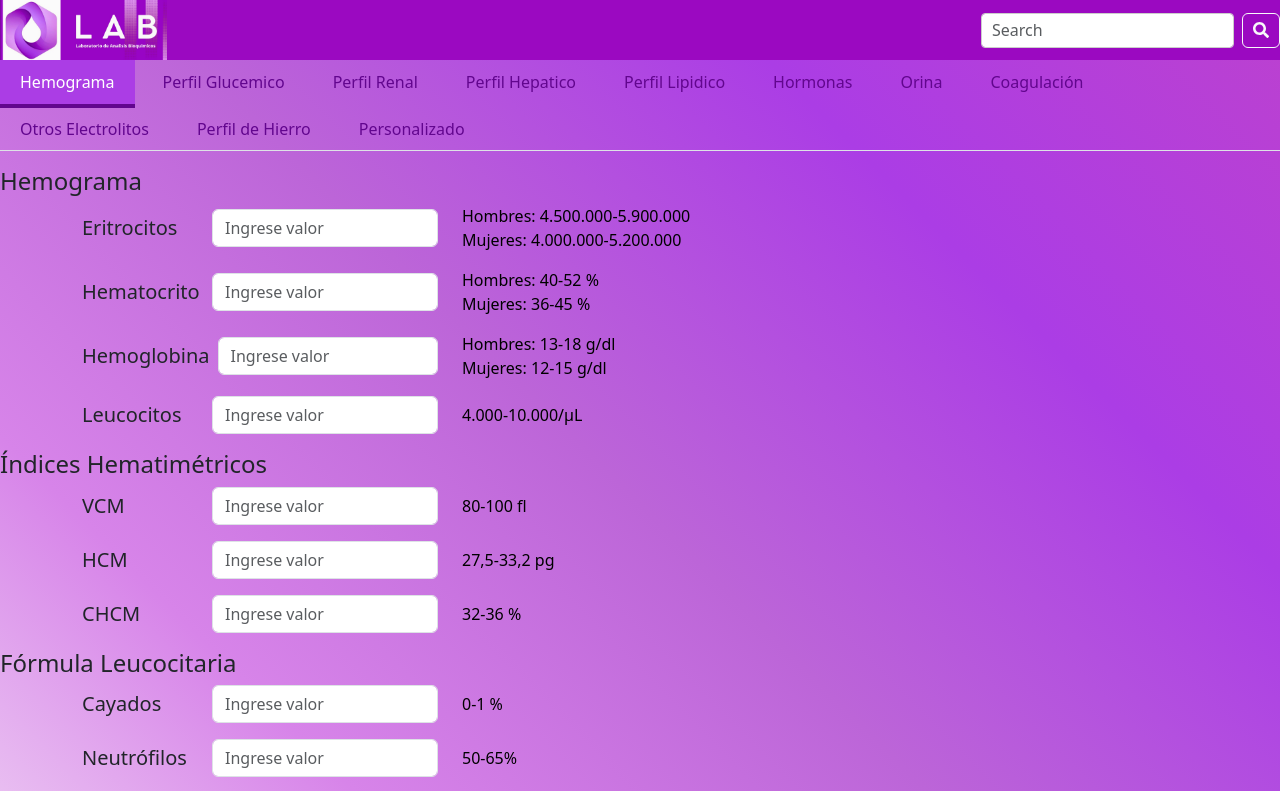
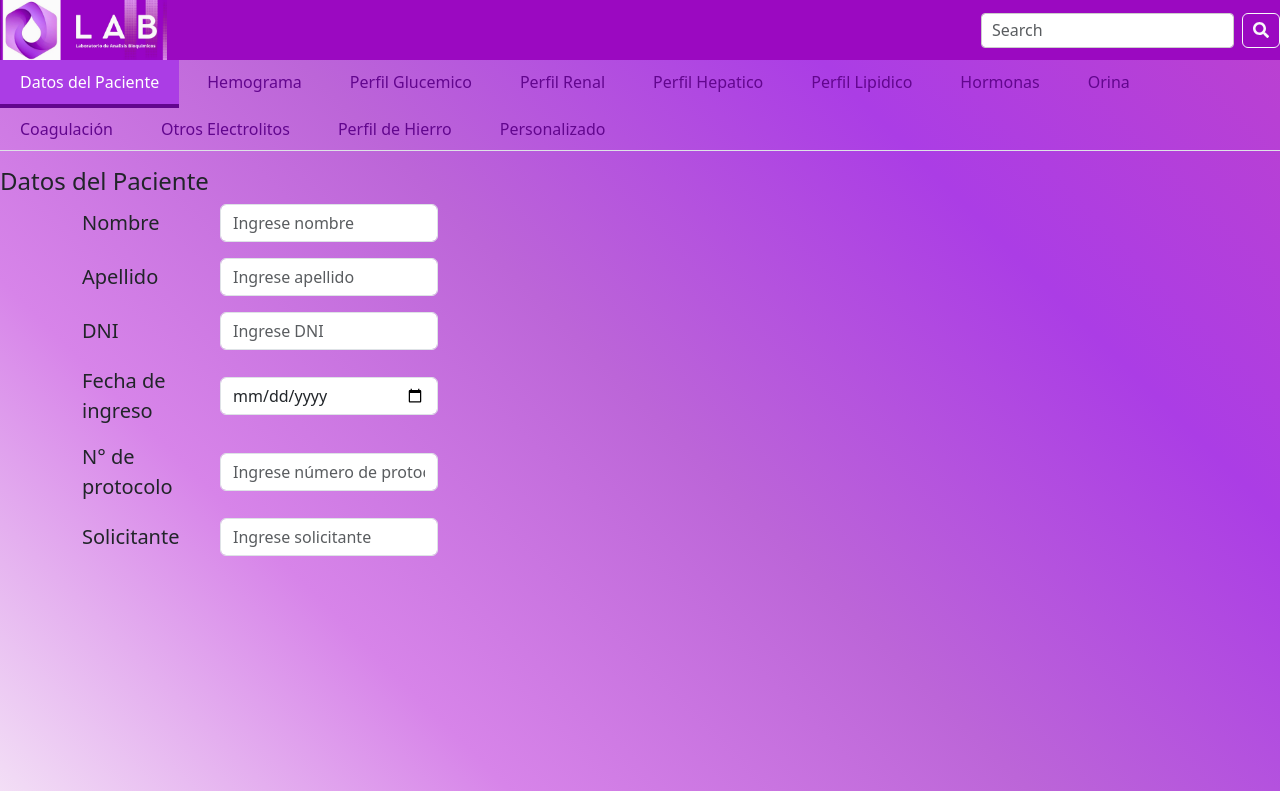
Before and after one commit to Natividadrodriguez/resultsync, a React (Vite) app: page /cargaresultados in a window 1280 px wide. Shown: the top 791 px of the page. Built offline with nearby package versions, Linux system fonts and the light colour scheme.

Commit message:
Agrego tab con formulario para los datos del paciente

```diff
--- a/src/Components/CargaResultados/CargaResultados.jsx
+++ b/src/Components/CargaResultados/CargaResultados.jsx
@@ -9,11 +9,61 @@ const CargaResultados = () => {
     <>
       <NavBar />
      <Tabs
-      defaultActiveKey="hemograma"
+      defaultActiveKey="datos-paciente"
       transition={false}
       id="noanim-tab-example"
       className="mb-3"
     >
+      <Tab eventKey="datos-paciente" title="Datos del Paciente">
+        <div>
+          <h4>Datos del Paciente</h4>
+        </div>
+  <div className="container">
+
+    <Form>
+      <Form.Group className="row align-items-center mb-3">
+        <div className="col-lg-4 col-md-8 d-flex align-items-center">
+          <Form.Label className="me-2 mb-0 fs-5" style={{ minWidth: '130px' }}>Nombre</Form.Label>
+          <Form.Control type="text" placeholder="Ingrese nombre" />
+        </div>
+      </Form.Group>
+
+      <Form.Group className="row align-items-center mb-3">
+        <div className="col-lg-4 col-md-8 d-flex align-items-center">
+          <Form.Label className="me-2 mb-0 fs-5" style={{ minWidth: '130px' }}>Apellido</Form.Label>
+          <Form.Control type="text" placeholder="Ingrese apellido" />
+        </div>
+      </Form.Group>
+
+      <Form.Group className="row align-items-center mb-3">
+        <div className="col-lg-4 col-md-8 d-flex align-items-center">
+          <Form.Label className="me-2 mb-0 fs-5" style={{ minWidth: '130px' }}>DNI</Form.Label>
+          <Form.Control type="text" placeholder="Ingrese DNI" />
+        </div>
+      </Form.Group>
+
+      <Form.Group className="row align-items-center mb-3">
+        <div className="col-lg-4 col-md-8 d-flex align-items-center">
+          <Form.Label className="me-2 mb-0 fs-5" style={{ minWidth: '130px' }}>Fecha de ingreso</Form.Label>
+          <Form.Control type="date" />
+        </div>
+      </Form.Group>
+
+      <Form.Group className="row align-items-center mb-3">
+        <div className="col-lg-4 col-md-8 d-flex align-items-center">
+          <Form.Label className="me-2 mb-0 fs-5" style={{ minWidth: '130px' }}>N° de protocolo</Form.Label>
+          <Form.Control type="text" placeholder="Ingrese número de protocolo" />
+        </div>
+      </Form.Group>
+        <Form.Group className="row align-items-center mb-3">
+        <div className="col-lg-4 col-md-8 d-flex align-items-center">
+          <Form.Label className="me-2 mb-0 fs-5" style={{ minWidth: '130px' }}>Solicitante</Form.Label>
+          <Form.Control type="text" placeholder="Ingrese solicitante" />
+        </div>
+      </Form.Group>
+    </Form>
+  </div>
+</Tab>
      <Tab eventKey="hemograma" title="Hemograma">
   <div>
     <h4>Hemograma</h4>
```
